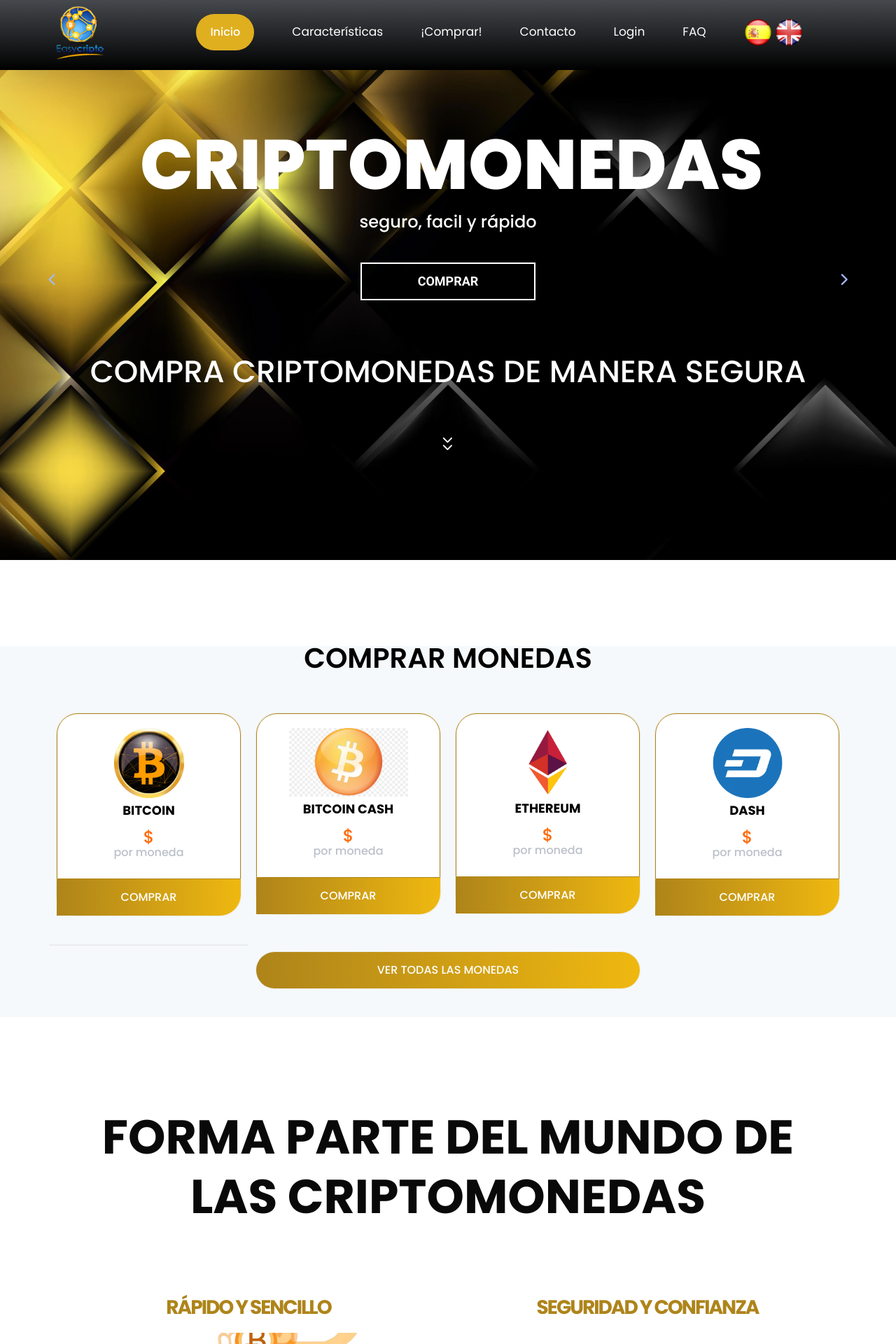
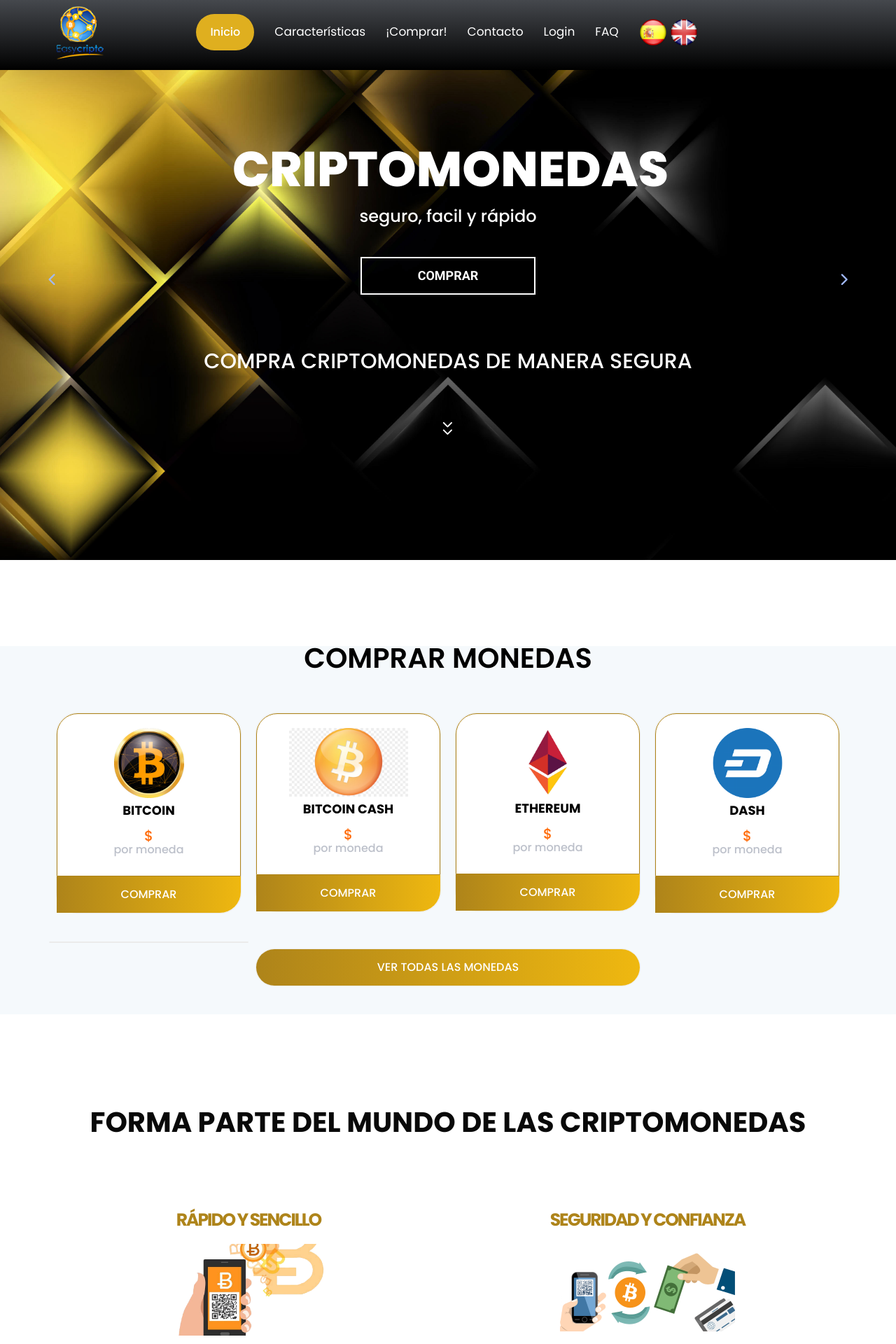
Before and after one commit to RolandoContreras/cryptostore, a CodeIgniter app: page /cryptostore/ in a window 1280 px wide. Shown: the top 1920 px of the page at 70% size. Run offline with CodeIgniter, Linux system fonts and the light colour scheme; data that the repository does not hold is empty; some libraries are stand-ins or nearby versions; some web fonts are replaced.

Commit message:
changes on resposive all

```diff
--- a/application/views/head.php
+++ b/application/views/head.php
@@ -8,7 +8,7 @@
 <meta http-equiv="Content-Type" content="text/html; charset=utf-8" >
 <meta property="og:url"  content="http://easycripto.com/" />
 <meta property="og:type" content="website" />
-<meta property="og:title" content="CriptoStore | Compra Bitcoin" />
+<meta property="og:title" content="EasyCripto | Compra Bitcoin" />
 <meta property="og:description" content="En Easycripto puedes comprar Bitcoin de forma fácil, rápida y segura. ¡Sin necesidad de registro!" />
 <meta property="og:image" content="<?php echo site_url().'static/page_front/images/easyx200.jpg'?>" />
 <!--STAR FAVICON-->
--- a/application/views/home.php
+++ b/application/views/home.php
@@ -382,7 +382,7 @@
                             <form id="reply_form">
                                 <div class="row">
                                     <div class="col-xs-6 col-md-6">
-                                        <div class="wow bounceInLeft animated animated" style="visibility: visible;">
+                                        <div class="wow bounceInLeft animated animated padding-responsive" style="visibility: visible;">
                                             <input class="form-control form-control-2" onkeyup="fade_name(this.value);" id="name" name="name" placeholder="Indicanos tu nombre" type="text">
                                             <span id="message_name" class="field-validation-error" style="display:none;" data-valmsg-for="Nombre" data-valmsg-replace="true">El Nombre es requerido</span>
                                         </div>
--- a/static/page_front/css/responsive.css
+++ b/static/page_front/css/responsive.css
@@ -53,6 +53,22 @@
 
 @media only screen and (max-width: 1380px)
 {
+	.item_1 span:nth-child(3) {
+            font-size: 75px;
+        }
+        #compra {
+            font-size: 35px;
+            line-height: 1;
+        }
+        .hero_side_text {
+            top: -234px;
+        }
+        .future-adversing {
+            font-size: 47px;
+        }
+        .cta_image img {
+            width: 300px;
+        }
 
 }
 
@@ -95,6 +111,55 @@
 	{
 		padding-left: 0px;
 	}
+
+        h1 {
+        font-size: 40px;
+    }
+    .main_nav ul li {
+        margin-right: 25px;
+    }
+    .main_nav ul li a {
+        font-size: 17px;
+    }
+    .item_1 span:nth-child(3) {
+        font-size: 70px;
+    }
+    #compra {
+        font-size: 30px;
+    }
+    .future-adversing {
+        font-size: 40px;
+    }
+    .img_home{
+        width: 250px;
+    }
+    .atificial-text {
+        font-size: 25px;
+    }
+    .section_title{
+        margin-top: 60px;
+    }
+    .services_slider_container {
+        margin-top: 0px;
+    }
+    .cta_image img {
+        width: 290px;
+    }
+    .img_buy{
+        width: 500px;
+    }
+    .title-currency-contact {
+        font-size: 30px;
+    }
+    .img_confirm_email_bank{
+        width: 515px;
+    }
+    .form-control::placeholder {
+        font-size: 13px;
+    }
+    .single-price-plan .package-plan .ca-price h4 {
+        font-size: 20px !important;
+    }
 }
 
 /************
@@ -116,6 +181,7 @@
 	{
 		right: -15px;
 	}
+
 }
 
 /************
@@ -169,6 +235,9 @@
     .form-control::placeholder {
         font-size: 13px;
     }
+    .single-price-plan .package-plan .ca-price h4 {
+        font-size: 20px !important;
+    }
 
 }
 
@@ -206,7 +275,7 @@
 	}
 	.item_1 span:nth-child(3)
 	{
-		font-size: 186px;
+		margin-top: 90px;
 		margin-bottom: 0px;
 	}
 	.item_1 span:nth-child(4)
@@ -288,6 +357,7 @@
 		width: 184px;
 		height: auto;
                 margin-bottom: 10px;
+                margin-left: 18px;
 	}
 	.cta_content
 	{
@@ -384,6 +454,11 @@
 	{
 		margin-top: 52px;
 	}
+        .item_1 span:nth-child(3) {
+            font-size: 0px;
+
+        }
+
 }
 
 /************
@@ -481,6 +556,7 @@
 	.cta_content
 	{
 		padding-top: 40px;
+                text-align: center;
 	}
 	.cta_content p
 	{
@@ -498,6 +574,9 @@
 	{
 		font-size: 14px;
 	}
+        .cta_image img {
+            margin-left: 5px !important;
+        }
 }
 
 /************
@@ -631,7 +710,7 @@
 		line-height: 1.7;
 	}
         .item_1 span:nth-child(3) {
-            font-size: 30px !important;
+            font-size: 30px;
         }
         #compra {
             font-size: 11px;
@@ -681,7 +760,7 @@
             font-size: 22px;
         }
         .title-currency-contact {
-           font-size: 22px;
+           font-size: 25px;
         }
         .question_currency {
             font-size: 18px !important;
@@ -701,6 +780,9 @@
         .form-list__input-inline {
             width: 108%;
         }
+        .padding-responsive{
+            padding-bottom: 22px;
+        }
 }
 
 /************
@@ -709,7 +791,9 @@
 
 @media only screen and (max-width: 479px)
 {
-
+	.cta_image img {
+            margin-left: 18px;
+        }
 }
 
 /************
```
